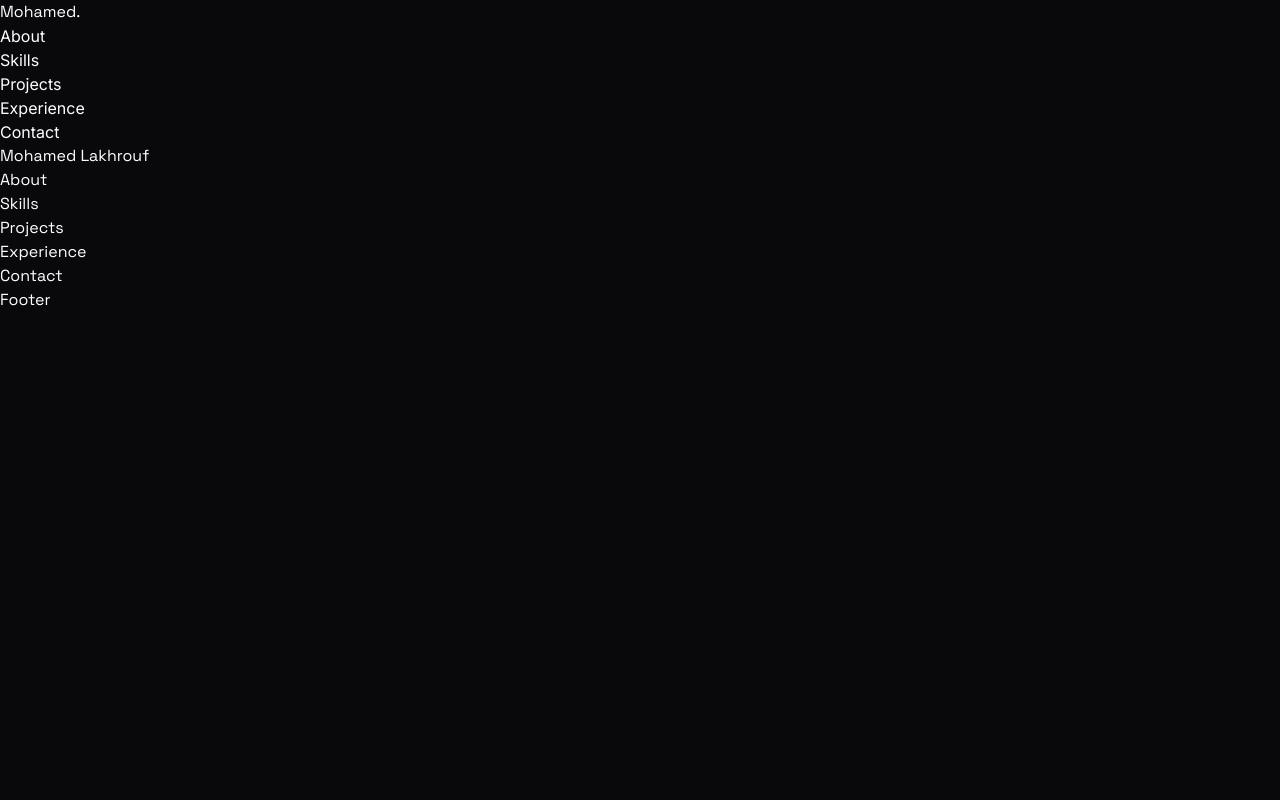
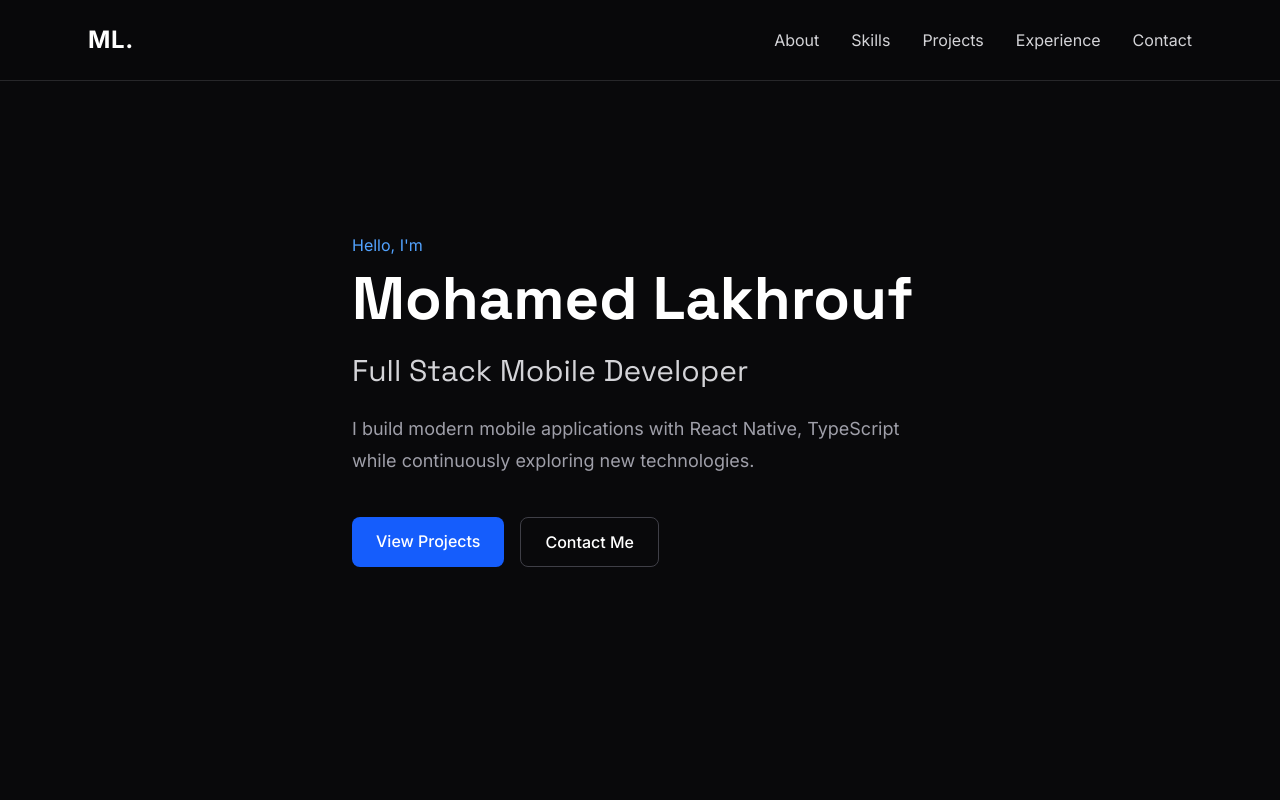
Before and after one commit to SUITSHIMED/portfolio-v2, a React (Vite) app: page / in a window 1280 px wide. Shown: the top 800 px of the page. Built offline with nearby package versions, Linux system fonts and the light colour scheme.

Commit message:
feat: build initial landing page layou

```diff
--- a/src/components/layout/Navbar.tsx
+++ b/src/components/layout/Navbar.tsx
@@ -1,18 +1,32 @@
-import { navigation } from "../../data/navigation";
+import { navigation } from "@/data/navigation";
 
 function Navbar() {
   return (
-    <nav>
-      <h2>Mohamed.</h2>
+    <header className="fixed top-0 left-0 w-full border-b border-zinc-800 bg-zinc-950/80 backdrop-blur-md z-50">
+      <nav className="mx-auto flex h-20 max-w-6xl items-center justify-between px-6">
 
-      <ul>
+        <a
+          href="#hero"
+          className="font-heading text-2xl font-bold tracking-wide"
+        >
+          ML.
+        </a>
+
+        <ul className="hidden gap-8 md:flex">
           {navigation.map((item) => (
             <li key={item.href}>
-            <a href={item.href}>{item.label}</a>
+              <a
+                href={item.href}
+                className="text-zinc-300 transition hover:text-white"
+              >
+                {item.label}
+              </a>
             </li>
           ))}
         </ul>
+
       </nav>
+    </header>
   );
 }
 
--- a/src/index.css
+++ b/src/index.css
@@ -17,6 +17,9 @@ body {
 }
 
 /* Headings */
+:root {
+  --font-heading: "Space Grotesk", sans-serif;
+}
 
 h1,
 h2,
--- a/src/sections/About/About.tsx
+++ b/src/sections/About/About.tsx
@@ -1,7 +1,12 @@
 function About() {
   return (
-    <section id="about">
-      <h2>About</h2>
+    <section
+      id="about"
+      className="min-h-screen bg-zinc-900 px-6 py-32"
+    >
+      <h2 className="text-5xl font-heading">
+        About
+      </h2>
     </section>
   );
 }
--- a/src/sections/Contact/Contact.tsx
+++ b/src/sections/Contact/Contact.tsx
@@ -1,7 +1,12 @@
 function Contact() {
   return (
-    <section id="contact">
-      <h2>Contact</h2>
+    <section
+      id="contact"
+      className="min-h-screen bg-zinc-950 px-6 py-32"
+    >
+      <h2 className="text-5xl font-heading">
+        Contact
+      </h2>
     </section>
   );
 }
--- a/src/sections/Experience/Experience.tsx
+++ b/src/sections/Experience/Experience.tsx
@@ -1,7 +1,12 @@
 function Experience() {
   return (
-    <section id="experience">
-      <h2>Experience</h2>
+     <section
+      id="experience"
+      className="min-h-screen bg-zinc-920 px-6 py-32"
+    >
+      <h2 className="text-5xl font-heading">
+        Experience
+      </h2>
     </section>
   );
 }
--- a/src/sections/Hero/Hero.tsx
+++ b/src/sections/Hero/Hero.tsx
@@ -1,7 +1,48 @@
 function Hero() {
   return (
-    <section id="hero">
-      <h1>Mohamed Lakhrouf</h1>
+    <section
+      id="hero"
+      className="flex min-h-screen items-center bg-zinc-950 px-6"
+    >
+      <div className="mx-auto max-w-6xl">
+
+        <p className="mb-3 text-blue-400">
+          Hello, I'm
+        </p>
+
+        <h1 className="mb-6 font-heading text-6xl font-bold">
+          Mohamed Lakhrouf
+        </h1>
+
+        <h2 className="mb-6 text-3xl text-zinc-300">
+          Full Stack Mobile Developer
+        </h2>
+
+        <p className="mb-10 max-w-xl text-lg leading-8 text-zinc-400">
+          I build modern mobile applications with React Native,
+          TypeScript while continuously exploring new
+          technologies.
+        </p>
+
+        <div className="flex gap-4">
+
+          <a
+            href="#projects"
+            className="rounded-lg bg-blue-600 px-6 py-3 font-medium text-white transition hover:bg-blue-500"
+          >
+            View Projects
+          </a>
+
+          <a
+            href="#contact"
+            className="rounded-lg border border-zinc-700 px-6 py-3 font-medium transition hover:border-white"
+          >
+            Contact Me
+          </a>
+
+        </div>
+
+      </div>
     </section>
   );
 }
--- a/src/sections/Skills/Skills.tsx
+++ b/src/sections/Skills/Skills.tsx
@@ -1,7 +1,12 @@
 function Skills() {
   return (
-    <section id="skills">
-      <h2>Skills</h2>
+     <section
+      id="skills"
+      className="min-h-screen bg-zinc-940 px-6 py-32"
+    >
+      <h2 className="text-5xl font-heading">
+        Skills
+      </h2>
     </section>
   );
 }
```
Lines whose indentation alone changed are shown as unchanged.
